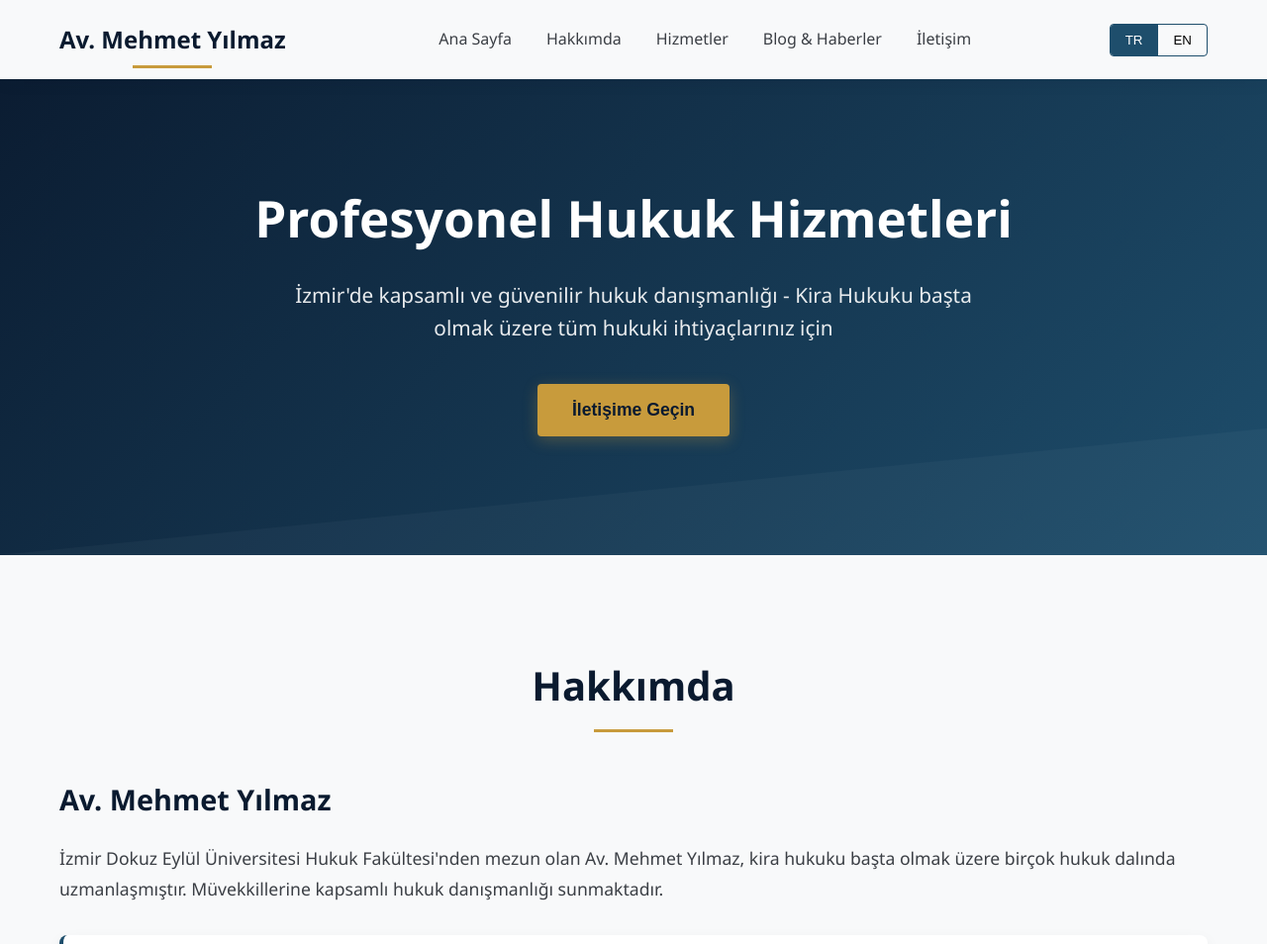
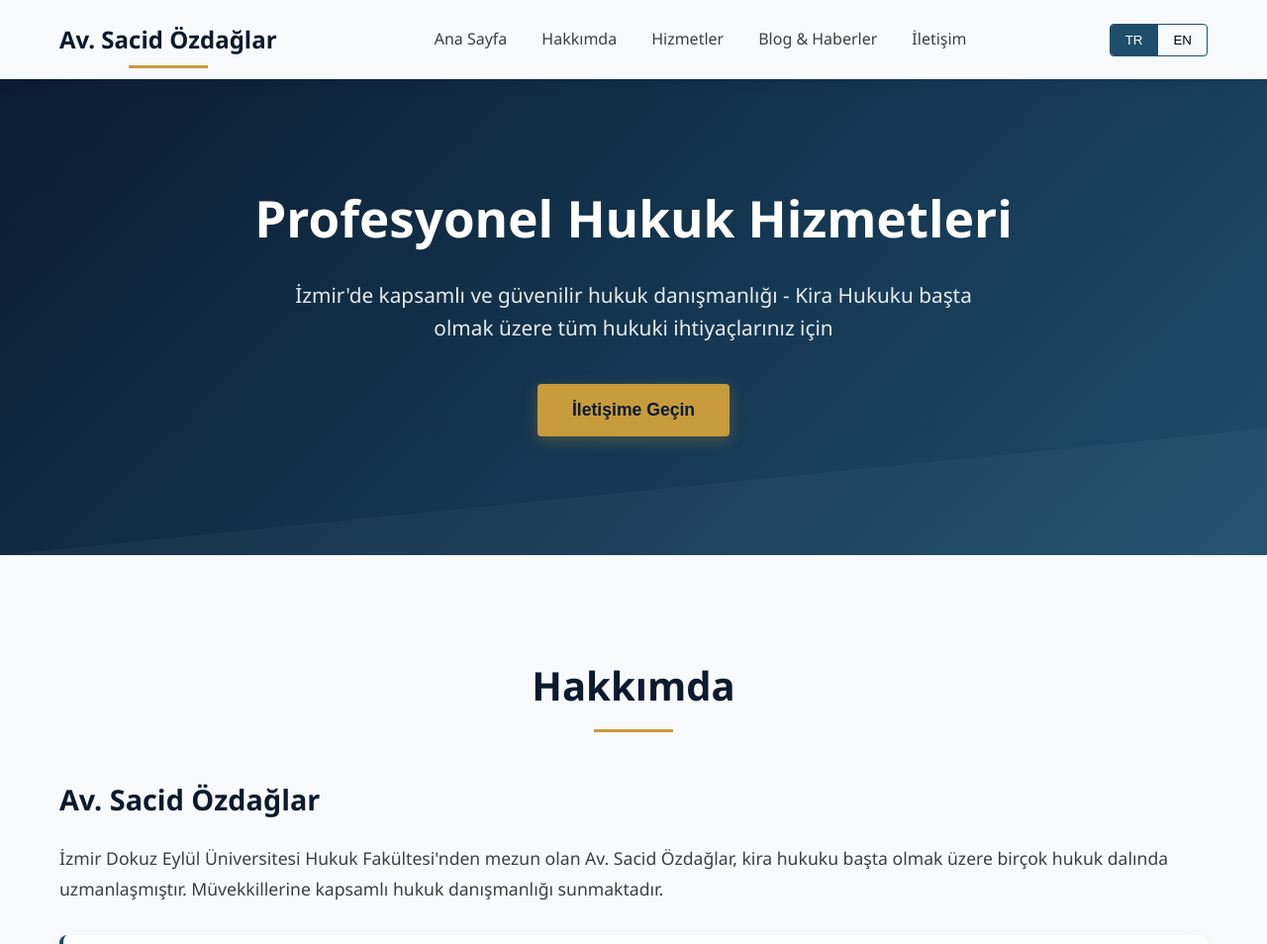
Before and after one commit to seyfullahozdaglar/sacidwebpagetrial, a plain HTML site: page index.html in a window 1280 px wide. Shown: the top 954 px of the page at 99% size. Drawn offline with nearby package versions, Linux system fonts and the light colour scheme.

Commit message:
Update index.html

```diff
--- a/index.html
+++ b/index.html
@@ -3,7 +3,7 @@
 <head>
     <meta charset="UTF-8">
     <meta name="viewport" content="width=device-width, initial-scale=1.0">
-    <title>Av. Mehmet Yılmaz - İzmir Hukuk Bürosu</title>
+    <title>Av. Sacid Özdağlar - İzmir Hukuk Bürosu</title>
     <link rel="stylesheet" href="style.css">
     <!-- Add EmailJS SDK -->
     <script type="text/javascript" src="https://cdn.jsdelivr.net/npm/@emailjs/browser@3/dist/email.min.js"></script>
@@ -19,7 +19,7 @@
         <nav class="navbar">
             <div class="nav-container">
                 <div class="logo">
-                    <h2 data-tr="Av. Mehmet Yılmaz" data-en="Lawyer Mehmet Yılmaz">Av. Mehmet Yılmaz</h2>
+                    <h2 data-tr="Av. Sacid Özdağlar" data-en="Lawyer Sacid Özdağlar">Av. Sacid Özdağlar</h2>
                 </div>
                 <ul class="nav-menu">
                     <li><a href="#home" data-tr="Ana Sayfa" data-en="Home">Ana Sayfa</a></li>
@@ -54,8 +54,8 @@
             <h2 data-tr="Hakkımda" data-en="About Me">Hakkımda</h2>
             <div class="about-content">
                 <div class="about-text">
-                    <h3 data-tr="Av. Mehmet Yılmaz" data-en="Lawyer Mehmet Yılmaz">Av. Mehmet Yılmaz</h3>
-                    <p data-tr="İzmir Dokuz Eylül Üniversitesi Hukuk Fakültesi'nden mezun olan Av. Mehmet Yılmaz, kira hukuku başta olmak üzere birçok hukuk dalında uzmanlaşmıştır. Müvekkillerine kapsamlı hukuk danışmanlığı sunmaktadır." data-en="Graduated from Izmir Dokuz Eylul University Faculty of Law, Lawyer Mehmet Yılmaz specializes in multiple legal fields, primarily rental law. He provides comprehensive legal consulting to his clients.">İzmir Dokuz Eylül Üniversitesi Hukuk Fakültesi'nden mezun olan Av. Mehmet Yılmaz, kira hukuku başta olmak üzere birçok hukuk dalında uzmanlaşmıştır. Müvekkillerine kapsamlı hukuk danışmanlığı sunmaktadır.</p>
+                    <h3 data-tr="Av. Sacid Özdağlar" data-en="Lawyer Sacid Özdağlar">Av. Sacid Özdağlar</h3>
+                    <p data-tr="İzmir Dokuz Eylül Üniversitesi Hukuk Fakültesi'nden mezun olan Av. Sacid Özdağlar, kira hukuku başta olmak üzere birçok hukuk dalında uzmanlaşmıştır. Müvekkillerine kapsamlı hukuk danışmanlığı sunmaktadır." data-en="Graduated from Izmir Dokuz Eylul University Faculty of Law, Lawyer Sacid Özdağlar specializes in multiple legal fields, primarily rental law. He provides comprehensive legal consulting to his clients.">İzmir Dokuz Eylül Üniversitesi Hukuk Fakültesi'nden mezun olan Av. Sacid Özdağlar, kira hukuku başta olmak üzere birçok hukuk dalında uzmanlaşmıştır. Müvekkillerine kapsamlı hukuk danışmanlığı sunmaktadır.</p>
                     <div class="education">
                         <h4 data-tr="Eğitim" data-en="Education">Eğitim</h4>
                         <p data-tr="İzmir Dokuz Eylül Üniversitesi - Hukuk Fakültesi" data-en="Izmir Dokuz Eylul University - Faculty of Law">İzmir Dokuz Eylül Üniversitesi - Hukuk Fakültesi</p>
@@ -156,7 +156,7 @@
 
     <footer>
         <div class="container">
-            <p data-tr="&copy; 2024 Av. Mehmet Yılmaz. Tüm hakları saklıdır." data-en="&copy; 2024 Lawyer Mehmet Yılmaz. All rights reserved.">&copy; 2024 Av. Mehmet Yılmaz. Tüm hakları saklıdır.</p>
+            <p data-tr="&copy; 2024 Av. Sacid Özdağlar. Tüm hakları saklıdır." data-en="&copy; 2024 Lawyer Sacid Özdağlar. All rights reserved.">&copy; 2024 Av. Sacid Özdağlar. Tüm hakları saklıdır.</p>
             <p class="disclaimer" data-tr="Bu sitede yer alan bilgiler hukuki danışmanlık kapsamında değildir." data-en="The information on this site is not within the scope of legal advice.">Bu sitede yer alan bilgiler hukuki danışmanlık kapsamında değildir.</p>
         </div>
     </footer>
```
